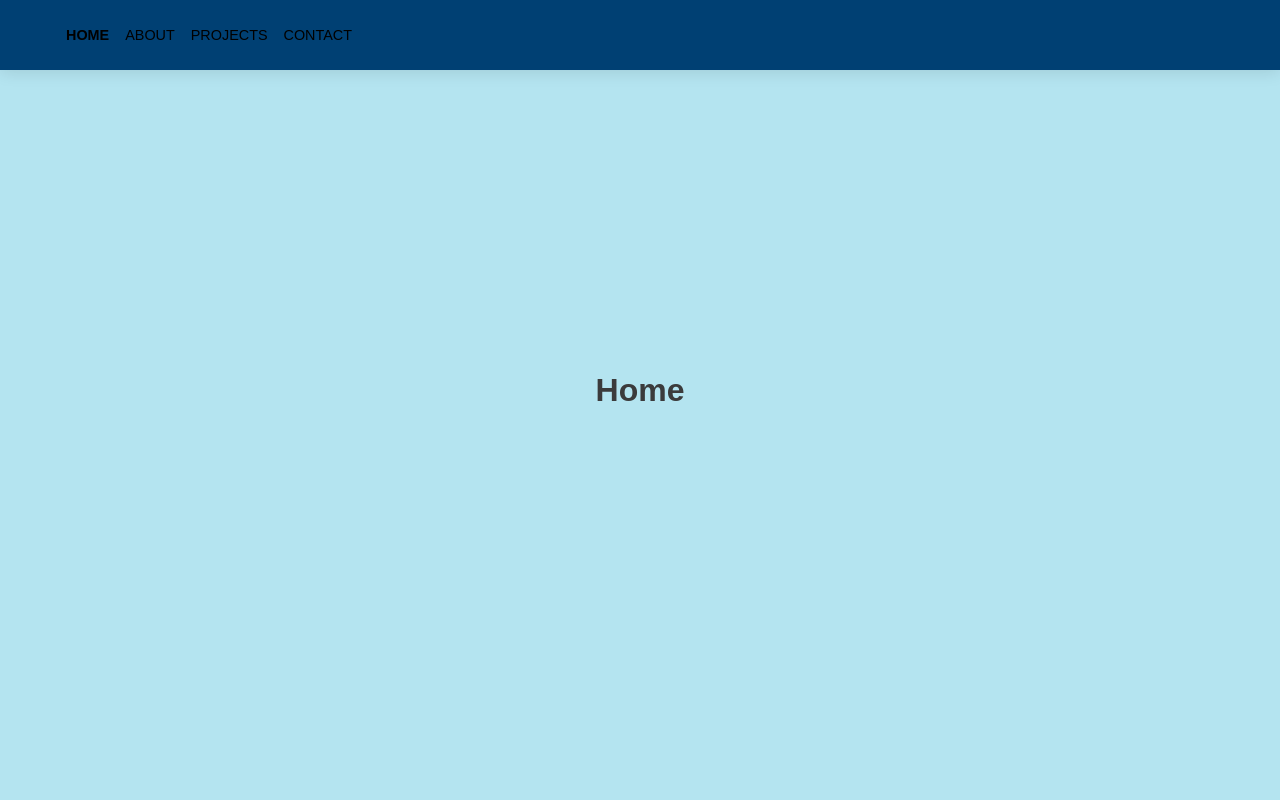
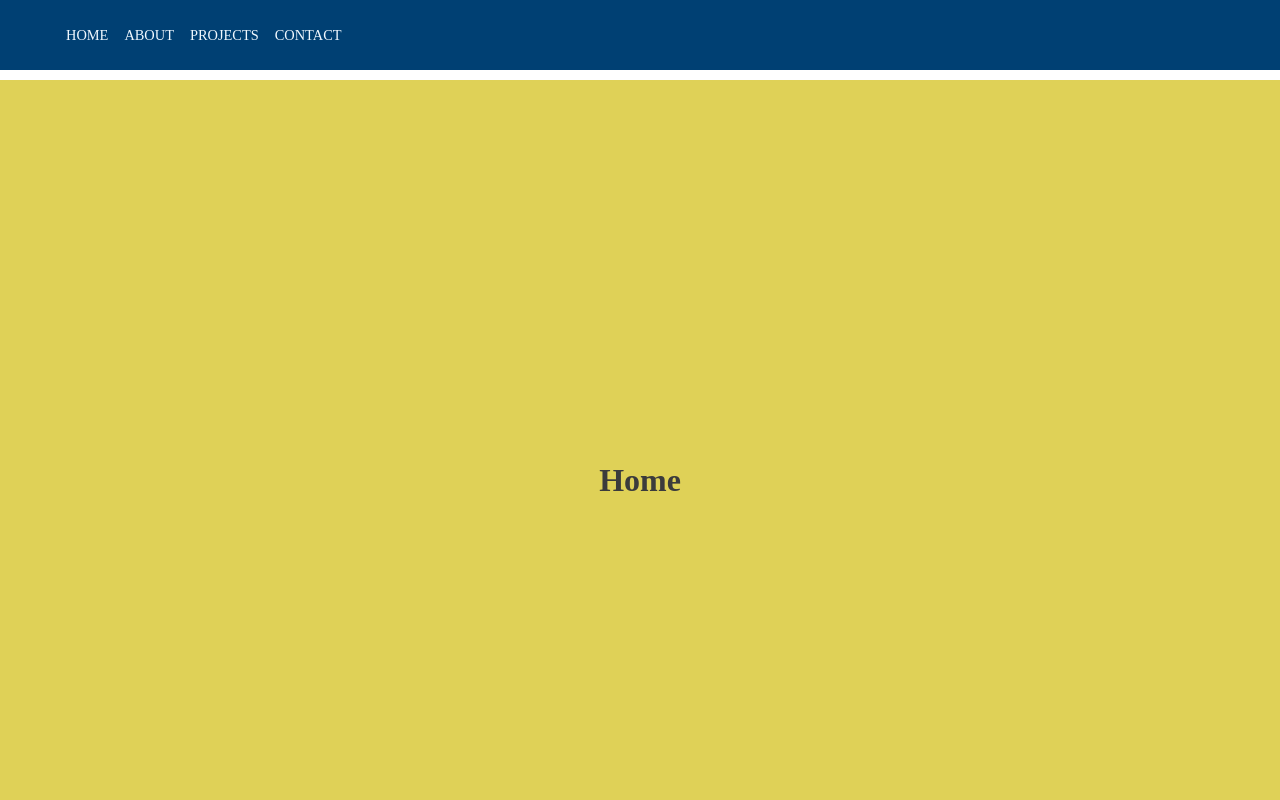
Before and after one commit to Kapelu/Profile, a React (Create React App) app: page / in a window 1280 px wide. Shown: the top 800 px of the page. Built offline with nearby package versions, Linux system fonts and the light colour scheme.

Commit message:
upDate 15/02/23

```diff
--- a/src/App.js
+++ b/src/App.js
@@ -7,15 +7,15 @@ export default function App() {
 			<header className='nav'>
 				<nav className='nav__container__actions'>
 					<ul>
-						<li><Link activeClass='active' smooth spy to='about'>HOME</Link></li>
-						<li><Link activeClass='active' smooth spy to='projects'>ABOUT</Link></li>
-						<li><Link activeClass='active' smooth spy to='blog'>PROJECTS</Link></li>
+						<li><Link activeClass='active' smooth spy to='home'>HOME</Link></li>
+						<li><Link activeClass='active' smooth spy to='about'>ABOUT</Link></li>
+						<li><Link activeClass='active' smooth spy to='projects'>PROJECTS</Link></li>
 						<li><Link activeClass='active' smooth spy to='contact'>CONTACT</Link></li>
 					</ul>
 				</nav>
 			</header>
-			<section id='about'>Home</section>
-			<section id='blog'>About</section>
+			<section id='home'>Home</section>
+			<section id='about'>About</section>
 			<section id='projects'>Projects</section>
 			<section id='contact'>Contact</section>
 		</div>
--- a/src/style/app.css
+++ b/src/style/app.css
@@ -1,32 +1,9 @@
 
 
 .App {
-	font-family: sans-serif;
+	color: aliceblue;
+	font-family: sans-serif Impact, Haettenschweiler, 'Arial Narrow Bold', sans-serif;
 	text-align: center;
-}
-
-section {
-	display: grid;
-	place-items: center;
-	height: 100vh;
-	font-size: 32px;
-	font-weight: bold;
-}
-
-#about {
-	margin-top: -80px;
-}
-
-#projects,
-#contact {
-	color: #3b3b3c;
-	background: #f0eab4;
-}
-
-#about,
-#blog {
-	color: #3b3b3c;
-	background: #b4e4f0;
 }
 
 .nav {
@@ -41,7 +18,6 @@ section {
 	z-index: 2;
 	height: 70px;
 	min-height: 70px;
-	box-shadow: 0 0.125rem 1rem 0 rgba(0, 0, 0, 0.11);
 }
 
 .nav__container {
@@ -81,3 +57,35 @@ li {
 li:hover {
 	text-decoration: underline;
 }
+
+/*
+$ Estilizado de cadda section
+*/
+section {
+	display: grid;
+	place-items: center;
+	height: 100vh;
+	font-size: 32px;
+	font-weight: bold;
+}
+
+#home {
+	margin-top: 10px;
+	color: #3b3b3c;
+	background: #dfd157;
+}
+
+#about{
+	color: #3b3b3c;
+	background: #b4e4f0;
+}
+
+#projects {
+	color: #3b3b3c;
+	background: #dfd157;
+}
+
+#contact {
+	color: #3b3b3c;
+	background: #b4e4f0;
+}
```
